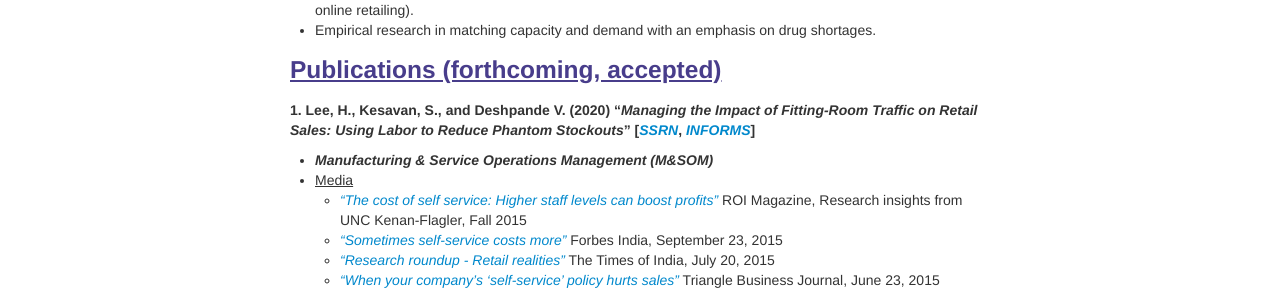
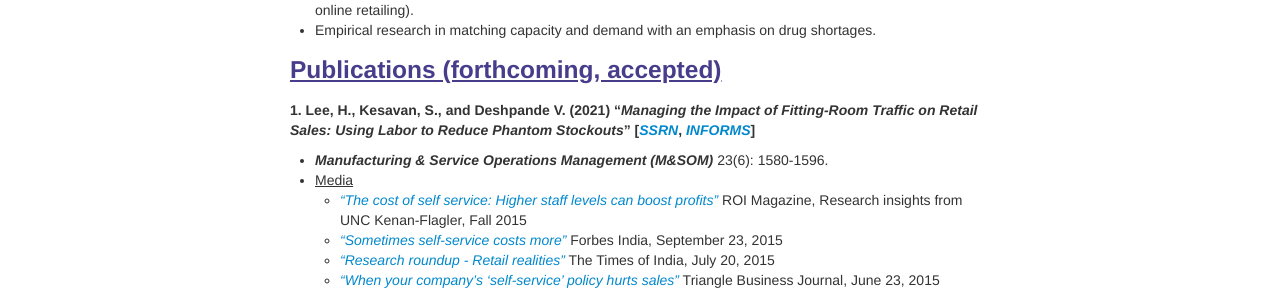
Before and after one commit to lordya2/lordya2.github.io, a Jekyll site: the page built from pages/research.md, in a window 1280 px wide. Shown: the part 232-524 px from the top of the page. Built offline with Jekyll 4.4.1, drawn with Linux system fonts in a browser that asks for light colours.

Commit message:
Update research.md

```diff
--- a/pages/research.md
+++ b/pages/research.md
@@ -9,8 +9,8 @@ description: Hyun Seok ("Huck") Lee's Research
 * Empirical research in matching capacity and demand with an emphasis on drug shortages.
 
 ### <u>Publications (forthcoming, accepted) </u>
-**1. Lee, H., Kesavan, S., and Deshpande V. (2020) "*Managing the Impact of Fitting-Room Traffic on Retail Sales: Using Labor to Reduce Phantom Stockouts*" [[*SSRN*](https://papers.ssrn.com/sol3/papers.cfm?abstract_id=2523680), [*INFORMS*](https://pubsonline.informs.org/doi/10.1287/msom.2020.0884)]**
-  * ***Manufacturing & Service Operations Management (M&SOM)***
+**1. Lee, H., Kesavan, S., and Deshpande V. (2021) "*Managing the Impact of Fitting-Room Traffic on Retail Sales: Using Labor to Reduce Phantom Stockouts*" [[*SSRN*](https://papers.ssrn.com/sol3/papers.cfm?abstract_id=2523680), [*INFORMS*](https://pubsonline.informs.org/doi/10.1287/msom.2020.0884)]**
+  * ***Manufacturing & Service Operations Management (M&SOM)*** 23(6): 1580-1596.
   * <u>Media</u>
     * [*"The cost of self service: Higher staff levels can boost profits"*](http://contentviewer.adobe.com/s/ROI%20Magazine/43d7e10e-dd4d-4050-add4-f5dcc8372bf7/ROI%20Magazine-Fall%202015/05_Cost_of_Self_Service.html#page_0) ROI Magazine, Research insights from UNC Kenan-Flagler, Fall 2015
     * [*"Sometimes self-service costs more"*](http://www.forbesindia.com/article/kenanflagler/sometimes-selfservice-costs-more/41003/1) Forbes India, September 23, 2015
```
